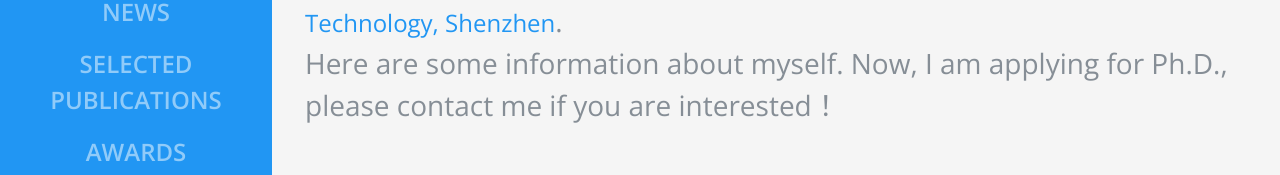
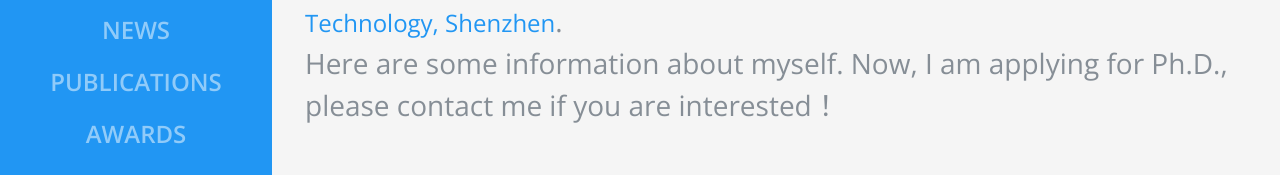
Before and after one commit to ChuhaoZhou99/Chuhao-Zhou, a plain HTML site: page index.html in a window 1280 px wide. Shown: the part 358-533 px from the top of the page. Drawn offline with nearby package versions, Linux system fonts and the light colour scheme; a web font is replaced by a local one.

Commit message:
Update index.html

```diff
--- a/index.html
+++ b/index.html
@@ -52,7 +52,7 @@
                   <a class="nav-link js-scroll-trigger" href="#news">News</a>
                 </li>
                 <li class="nav-item">
-                    <a class="nav-link js-scroll-trigger" href="#publications">Selected Publications</a>
+                    <a class="nav-link js-scroll-trigger" href="#publications">Publications</a>
                 </li>
                 <li class="nav-item">
                     <a class="nav-link js-scroll-trigger" href="#awards">Awards</a>
```
